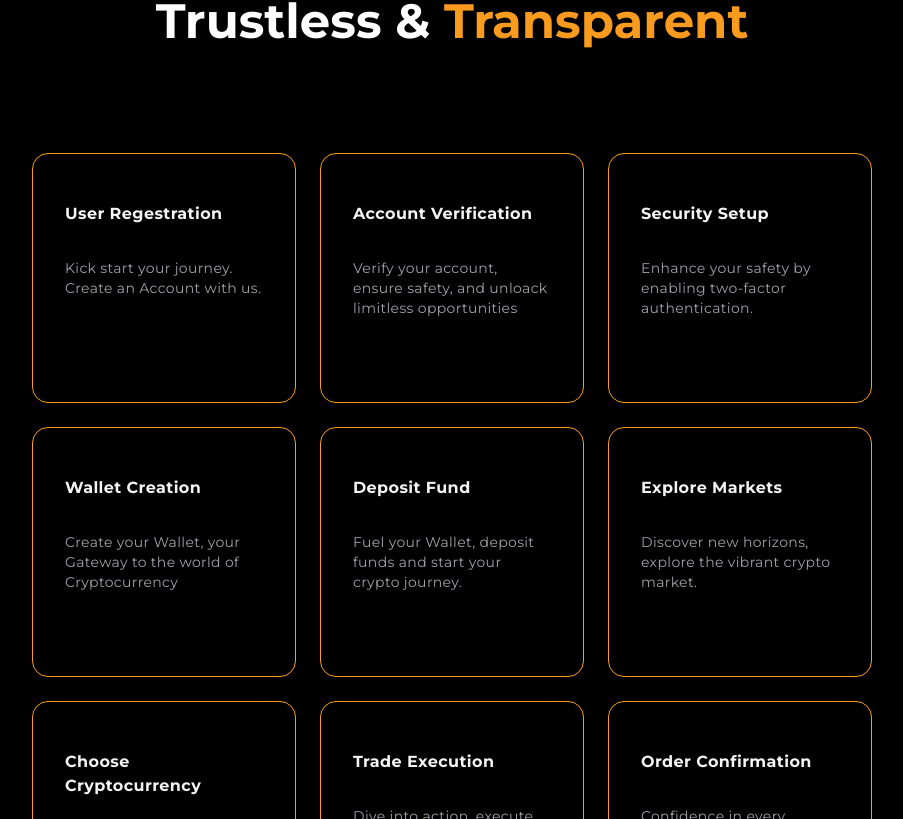
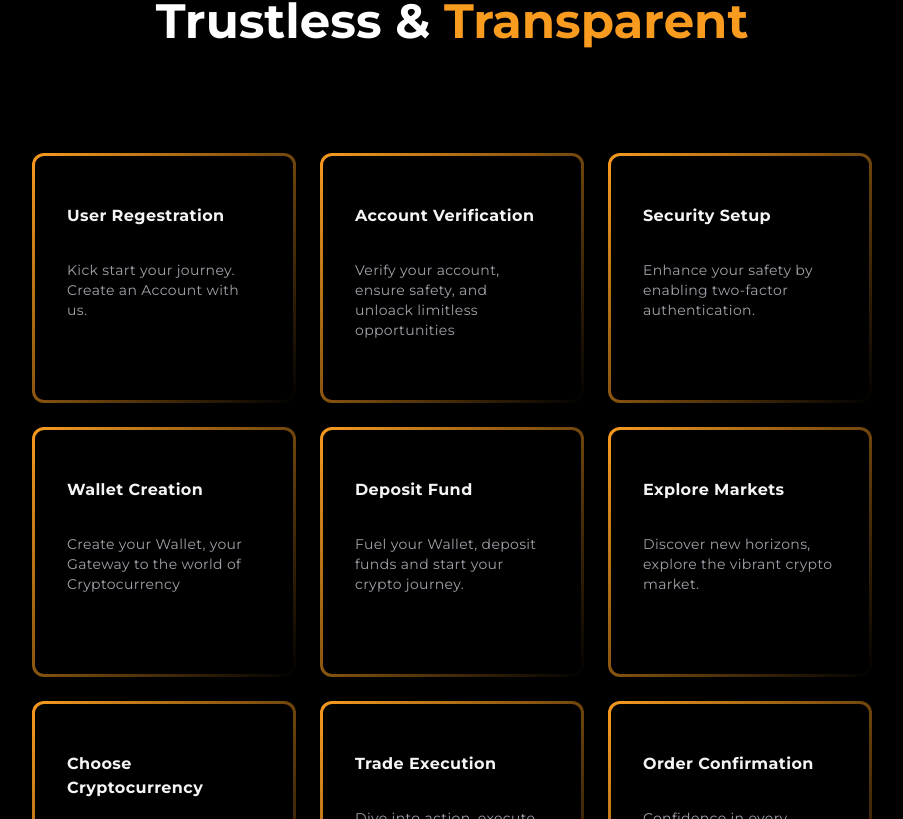
Before and after one commit to ahmed6ww/landing-page, a Next.js app: page / in a window 1280 px wide. Shown: the part 3481-4300 px from the top of the page, without its empty margins (188-1091 px from the left). Built offline with nearby package versions, Linux system fonts and the light colour scheme.

Commit message:
Trustless cards border

```diff
--- a/app/components/Platform.tsx
+++ b/app/components/Platform.tsx
@@ -119,7 +119,7 @@ function Platform() {
                   className="flex flex-col md:flex-row gap-10  max-w-6xl mt-[6rem] p-4 md:even:flex-row-reverse md:even:text-start  items-center justify-center "
                 >
                   <video
-                    autoPlay
+
                     style={{ width: "300px", height: "250px",}}
                     loop
                     muted
--- a/app/components/ui/card-hover-effect.tsx
+++ b/app/components/ui/card-hover-effect.tsx
@@ -19,7 +19,7 @@ export const HoverEffect = ({
   return (
     <div
       className={cn(
-        "grid grid-cols-1 md:grid-cols-2  lg:grid-cols-3 py-20 ",
+        "grid grid-cols-1 md:grid-cols-2  lg:grid-cols-3 py-20",
         className
       )}
     >
@@ -27,14 +27,14 @@ export const HoverEffect = ({
         <Link
           href={item?.link}
           key={item?.link}
-          className="relative group  block p-3 h-full w-full"
+          className="relative group  block p-3 h-full w-full "
           onMouseEnter={() => setHoveredIndex(idx)}
           onMouseLeave={() => setHoveredIndex(null)}
         >
           <AnimatePresence>
             {hoveredIndex === idx && (
               <motion.span
-                className="absolute inset-0 h-full w-full bg-black dark:bg-primary block  rounded-3xl"
+                className="absolute inset-0 h-full w-full bg-black dark:bg-primary block  rounded-3xl "
                 layoutId="hoverBackground"
                 initial={{ opacity: 0 }}
                 animate={{
@@ -68,7 +68,7 @@ export const Card = ({
   return (
     <motion.div
       className={cn(
-        "rounded-2xl w-[264px] h-[250px] p-4 overflow-hidden bg-black border border-primary group-hover:border-primary relative z-20",
+        "rounded-2xl w-[264px] h-[250px] p-4 overflow-hidden bg-black border border-primary group-hover:border-primary relative z-20 animateBorder ",
         className
       )}
 
--- a/app/globals.css
+++ b/app/globals.css
@@ -23,3 +23,28 @@
   ::-webkit-scrollbar-thumb:hover {
     background: #c47816;
   }
+
+  .animateBorder {
+    border: 3px solid #0000;
+    border-radius: 12px;
+    background: linear-gradient(#000000, #000000) padding-box, linear-gradient(
+          var(--angle),
+          #000000,
+          #f89b1f
+        ) border-box;
+    animation: 8s rotate linear infinite;
+  }
+
+
+
+@keyframes rotate {
+  to {
+    --angle: 360deg;
+  }
+}
+
+@property --angle {
+  syntax: "<angle>";
+  initial-value: 0deg;
+  inherits: false;
+}
```
